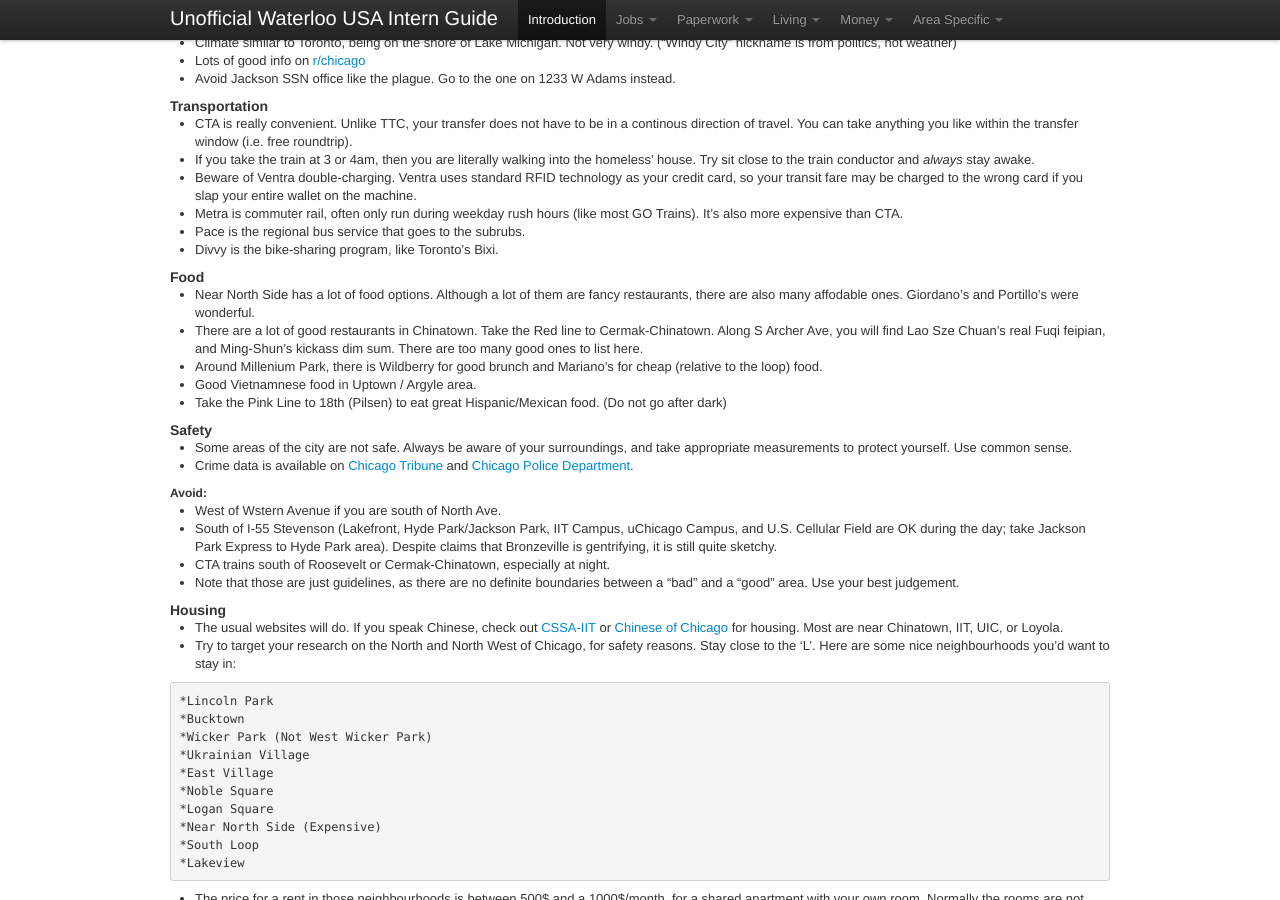
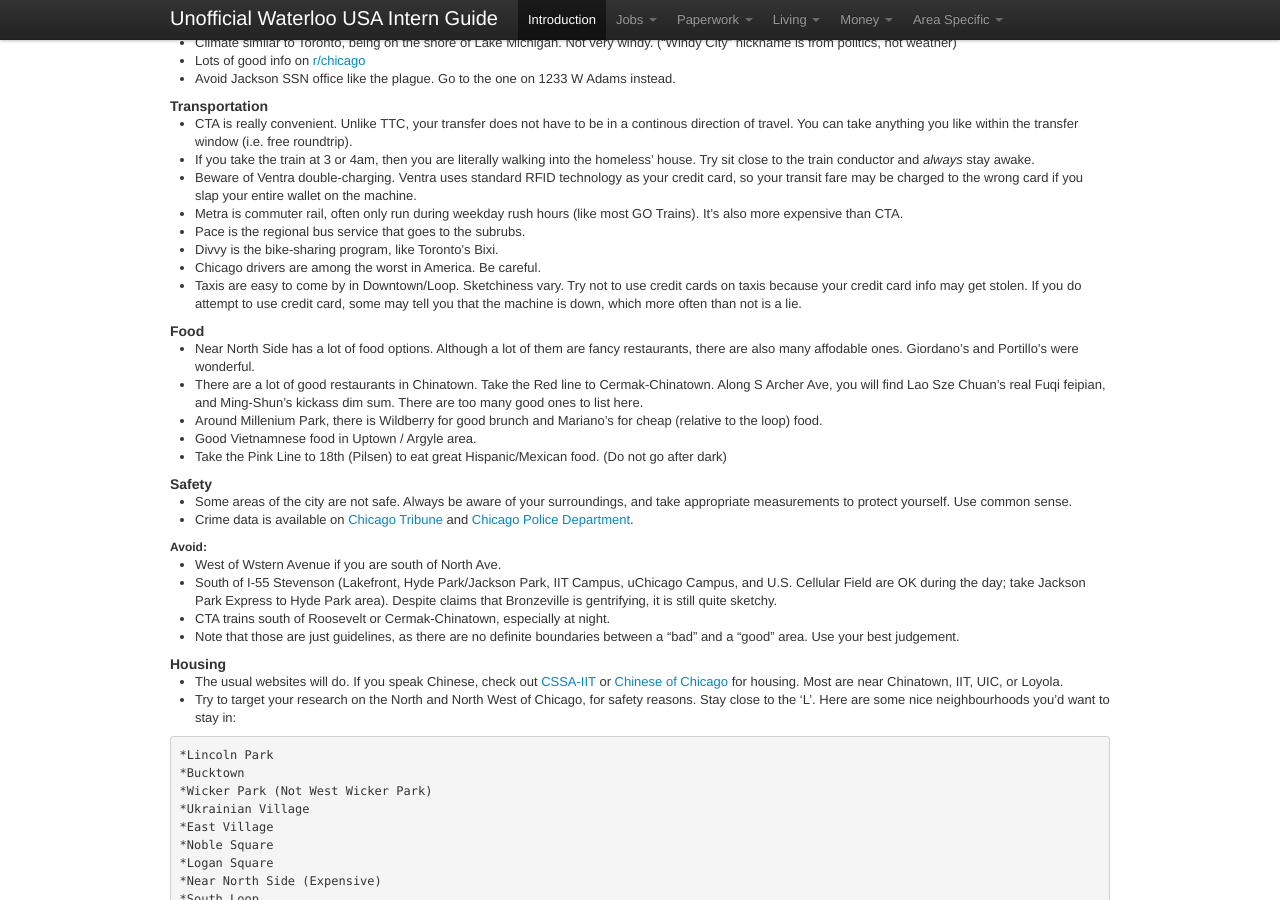
Before and after one commit to sholiday/Unofficial-Waterloo-USA-Intern-Guide, a Jekyll site: the page built from index.markdown, in a window 1280 px wide and 900 px high, scrolled down 13343 px. Built offline with Jekyll 4.4.1, drawn with Linux system fonts in a browser that asks for light colours; nearby versions of some CDN libraries; Markdown is read by kramdown in place of the engine named in the settings.

Commit message:
Update index.markdown

```diff
--- a/index.markdown
+++ b/index.markdown
@@ -1182,6 +1182,8 @@ up SF or Mountain View.
 * Metra is commuter rail, often only run during weekday rush hours (like most GO Trains). It's also more expensive than CTA.
 * Pace is the regional bus service that goes to the subrubs.
 * Divvy is the bike-sharing program, like Toronto's Bixi.
+* Chicago drivers are among the worst in America. Be careful.
+* Taxis are easy to come by in Downtown/Loop. Sketchiness vary. Try not to use credit cards on taxis because your credit card info may get stolen. If you do attempt to use credit card, some may tell you that the machine is down, which more often than not is a lie.
 
 #### Food
 * Near North Side has a lot of food options. Although a lot of them are fancy restaurants, there are also many affodable ones. Giordano's and Portillo's were wonderful.
```
